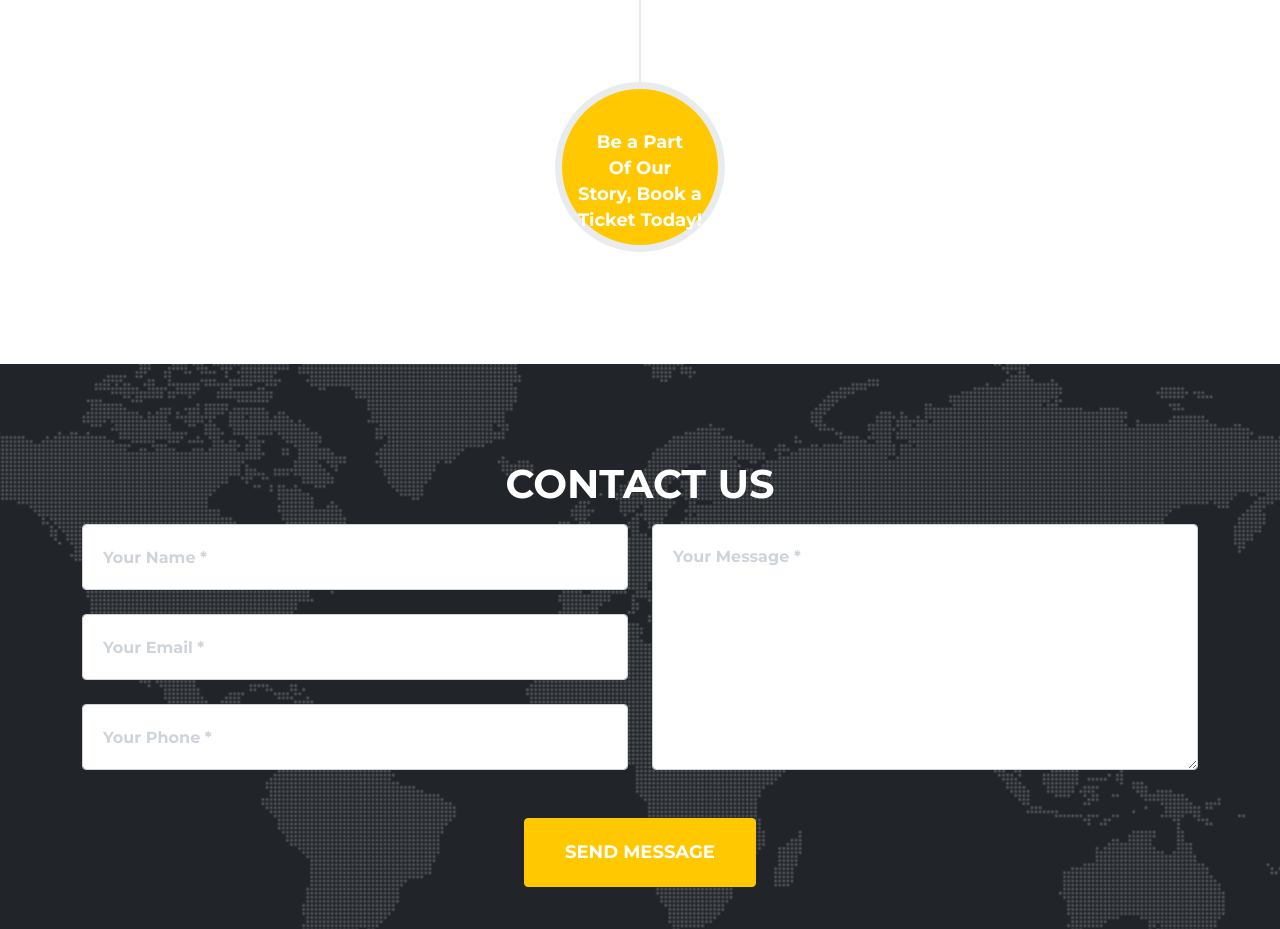
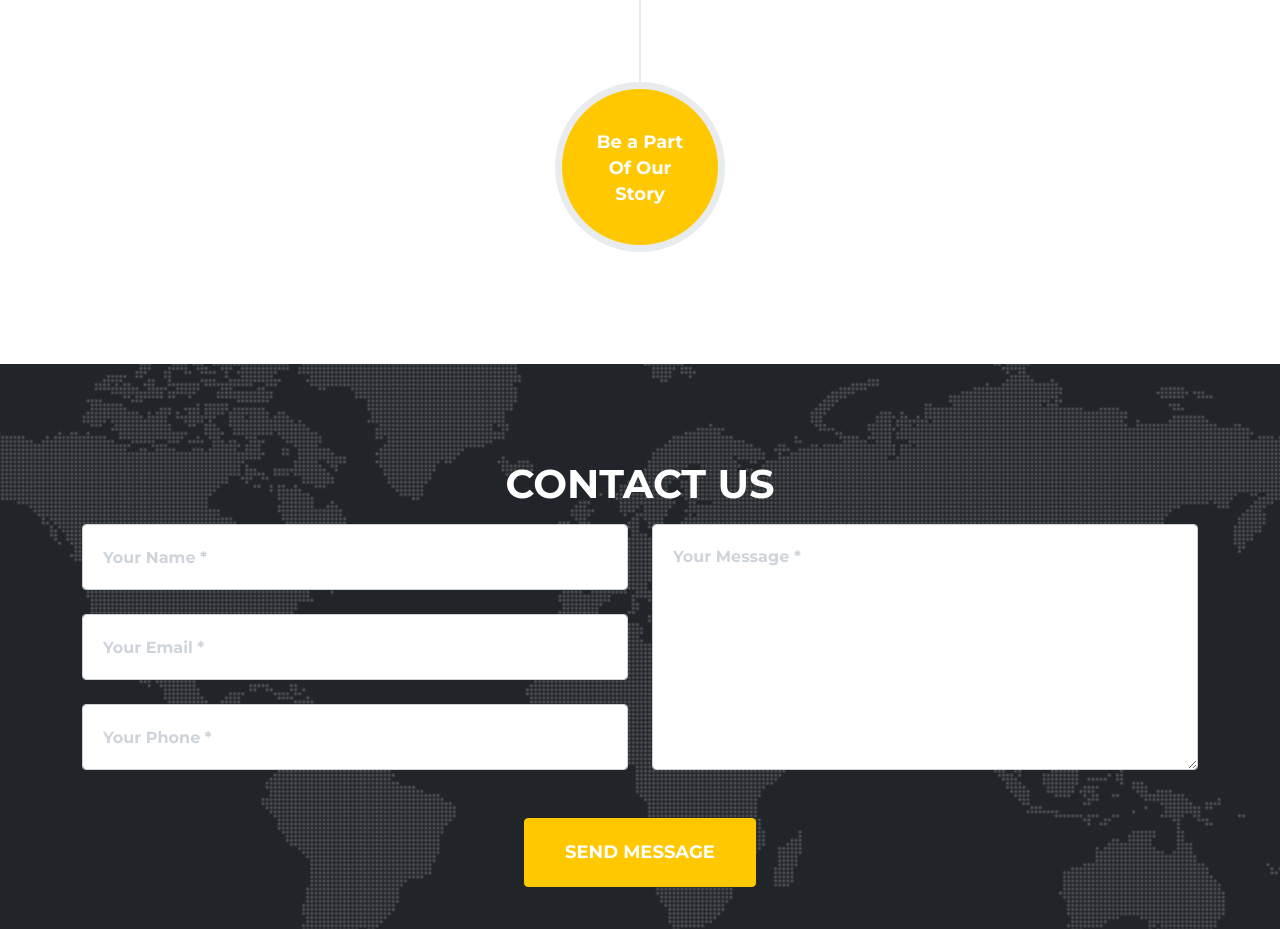
Before and after one commit to jhosmillo/CIS3610, a plain HTML site: page index.html in a window 1280 px wide. Shown: the part 3320-4249 px from the top of the page. Drawn offline with nearby package versions, Linux system fonts and the light colour scheme.

Commit message:
Update index.html

```diff
--- a/index.html
+++ b/index.html
@@ -237,7 +237,7 @@
                                 <br />
                                 Of Our
                                 <br />
-                                Story, Book a Ticket Today!
+                                Story
                             </h4>
                         </div>
                     </li>
```
